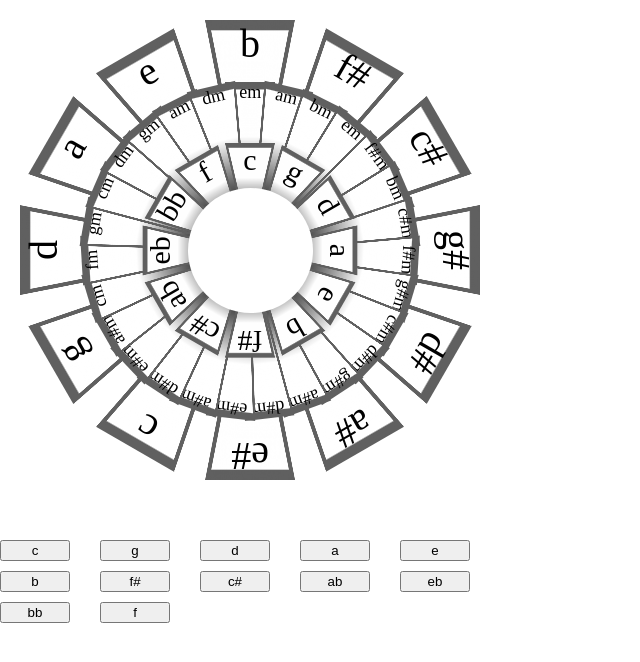
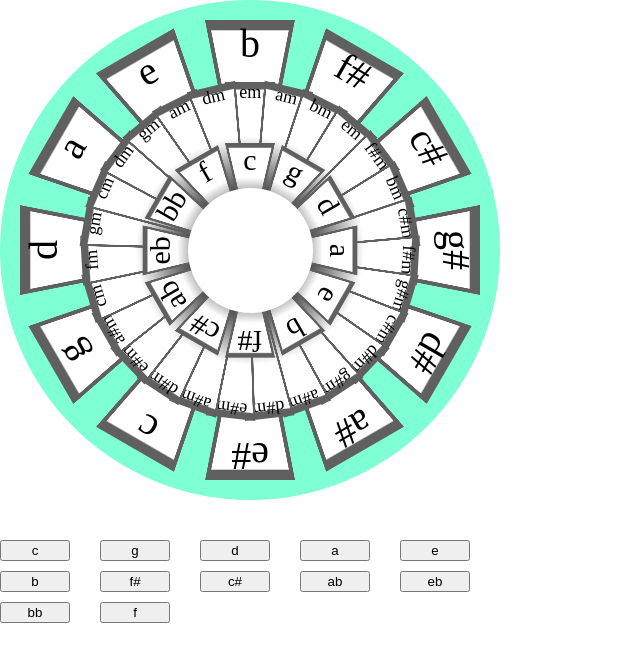
Before and after one commit to anatoliyg/chord-wheel, a plain HTML site: page index.html in a window 1280 px wide. Shown: the whole page, without its empty margins (0-640 px from the left). Drawn offline with nearby package versions, Linux system fonts and the light colour scheme.

Commit message:
changed screen grab, bg color

```diff
--- a/index.html
+++ b/index.html
@@ -25,6 +25,9 @@
             #wheelHolder {
                 width: 500px;
                 height: 500px;
+
+                background-color: aquamarine;
+                border-radius: 50%;
 
                 -moz-transition: all 1s ease;
                 -webkit-transition: all 1s ease;
--- a/js/ChordWheel.js
+++ b/js/ChordWheel.js
@@ -12,13 +12,11 @@ function ChordWheel(config) {
         notes2Arr = wheel2Notes.split(" ");
         notes3Arr = wheel3Notes.split(" ");
 
-
     var innerPadding = 40;
     var hole = null;
 
 
     function init(){
-
 
         buildWheels();
         buildControls();
@@ -121,7 +119,7 @@ function ChordWheel(config) {
         theWheel.css({
             left: offset,
             top: offset
-        })
+        });
     }
 
     init();
```
Also changed, not shown: img/screen.png.
